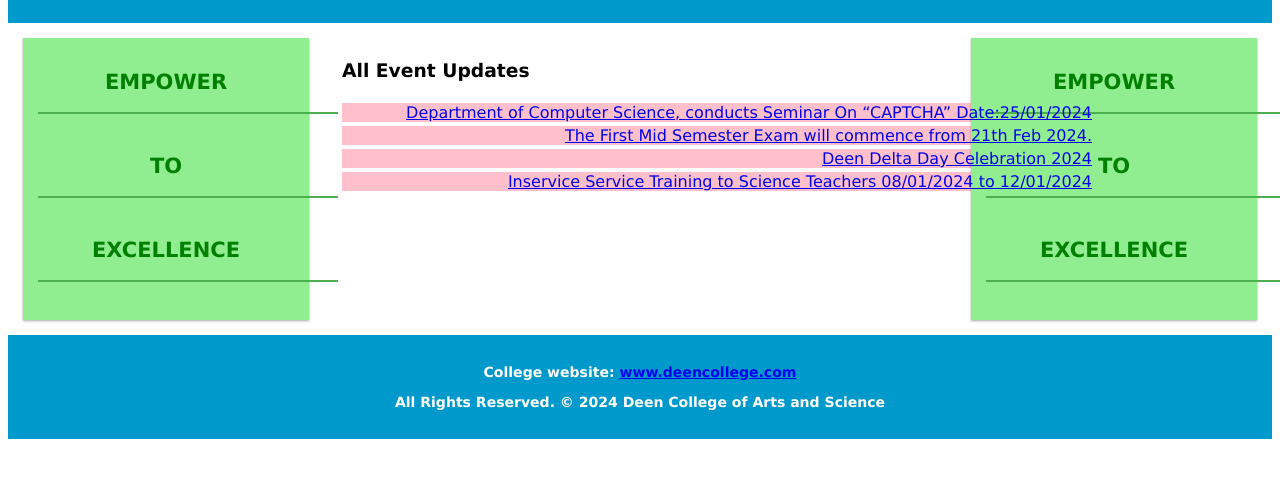
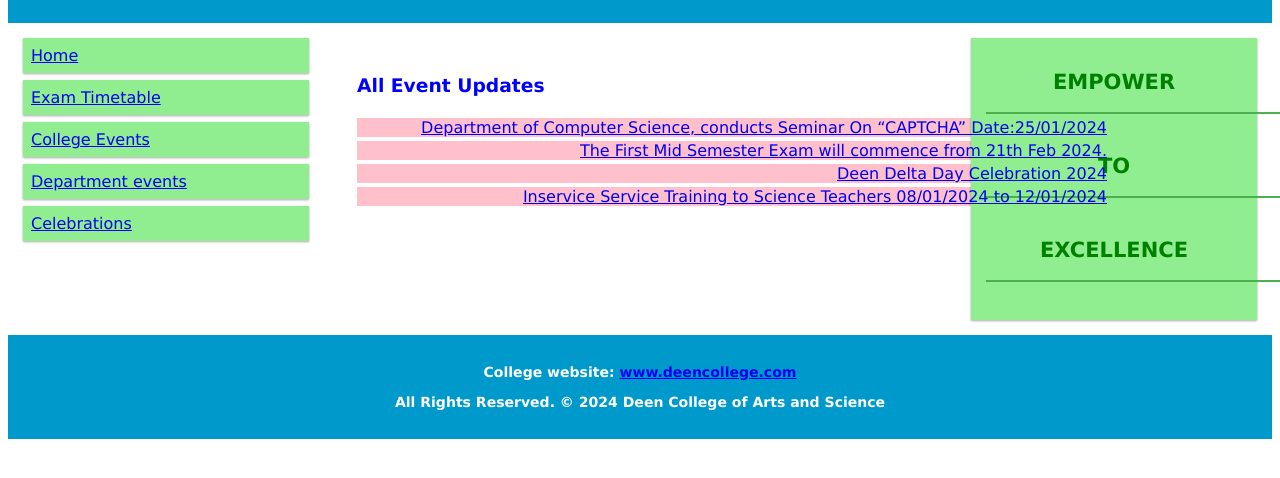
Before and after one commit to Tnsp96/Deen_E_Circular, a plain HTML site: page index.html in a window 1280 px wide. Shown: the part 322-800 px from the top of the page. Drawn offline with Linux system fonts and the light colour scheme.

Commit message:
Update index.html

```diff
--- a/index.html
+++ b/index.html
@@ -32,6 +32,7 @@
   color: #ffffff;
   padding: 5px;
 }
+
 .menu ul {
   list-style-type: none;
   margin: 0;
@@ -118,24 +119,26 @@
 </div>
 
 <div class="row">
-  <div class="col-3 right">
-    <div class="aside">
-      <h2>EMPOWER   </h2>
-      <hr color="#4CAF50" width="300"><br />
-      <h2>TO </h2><hr color="#4CAF50" width="300"><br />
-      <h2>EXCELLENCE</h2><hr color="#4CAF50" width="300"><br />
-    </div>
+ <div class="col-3 menu">
+    <ul>
+    <li><a href="index.html" >Home</a></li>
+    <li><a href="index.html" >Exam Timetable</a></li>
+    <li><a href="index.html" >College Events</a></li>
+    <li><a href="index.html" >Department events</a></li>
+     <li><a href="index.html" >Celebrations</a></li>
+    </ul>
   </div>
 
+
   <div class="col-6" >
-
+  <div class="header">
   <table ><tr><td align="justify"><h3>All Event Updates</h3></td></tr><tr><td align="justify">
    <marquee bgcolor=pink   behavior="alternate" loop="" width="750"><a href="event.jpg">Department of Computer Science, conducts Seminar On “CAPTCHA” Date:25/01/2024</a> </marquee>
    <marquee bgcolor=pink  behavior="alternate" loop="" width="750"><a href="mid1.pdf">The First Mid Semester Exam will commence from 21th Feb 2024.</a> </marquee>
    <marquee bgcolor=pink  behavior="alternate" loop="" width="750"><a href="LOGO1.png"> Deen Delta Day Celebration 2024</a> </marquee>
     <marquee bgcolor=pink  behavior="alternate" loop="" width="750"><a href="training.jpg"> Inservice Service Training to Science Teachers 08/01/2024 to 12/01/2024</a> </marquee>
   </td></tr></table>
-
+   </div>
   </div>
 
    <div class="col-3 right">
```
